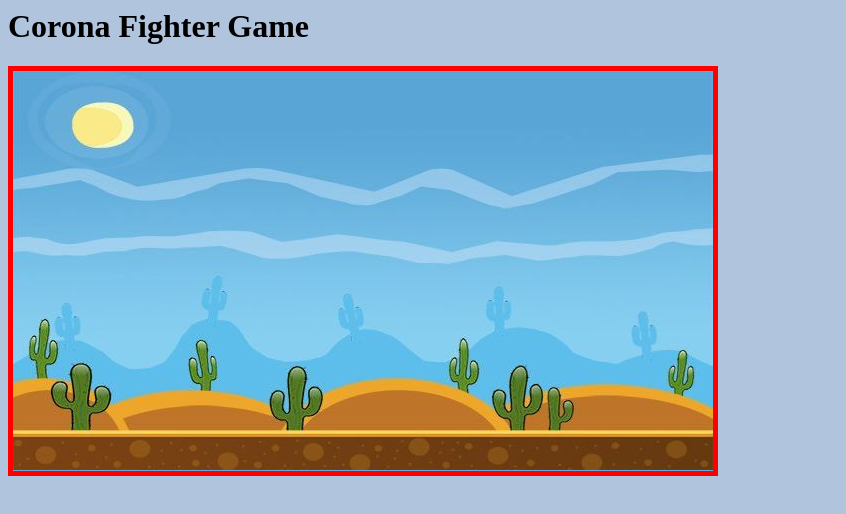
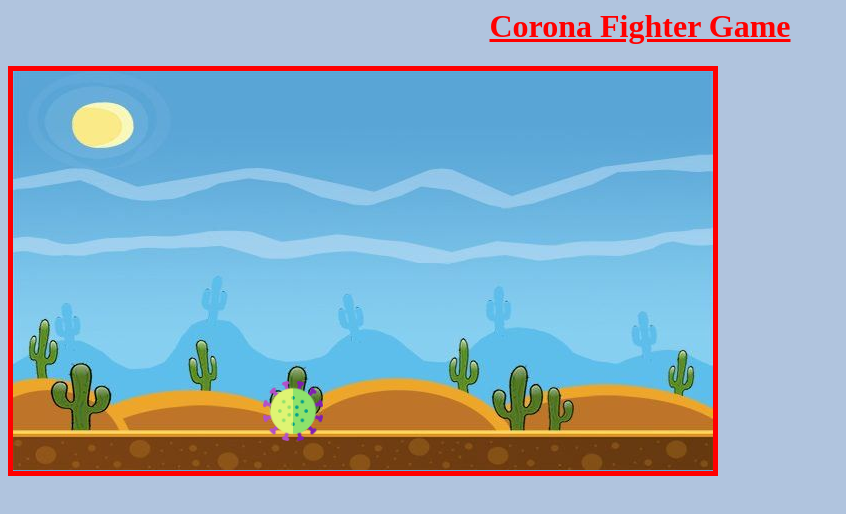
Before and after one commit to devagarwal1803/Corona-Runner, a plain HTML site: page index.html in a window 1280 px wide. Shown: the whole page, without its empty margins (0-846 px from the left). Drawn offline with Linux system fonts and the light colour scheme.

Commit message:
Virus oscillating
Virus is roaming here and there

```diff
--- a/game.js
+++ b/game.js
@@ -1,2 +1,67 @@
-canvas = document.getElementById("canvas1")
-console.log(canvas)
+function load_images(){
+    virus_image = new Image;
+    virus_image.src = "Assets/v1.png"
+}
+
+
+function init(){
+    // Getting canvas tag
+    canvas = document.getElementById("canvas1")
+
+
+    // Changing height and with using js
+    height = 400
+    width = 700
+    canvas.width = width
+    canvas.height = height
+
+
+    // trying to work with canvas
+    pen = canvas.getContext('2d')
+    console.log(pen)
+
+    // JSON objects
+    bird = {
+        x: 250,
+        y: 50,
+        w: 60,
+        h: 60,
+        speed: 20
+    }
+}
+
+// Game Loop
+function draw(){
+    //Clear old screen
+    pen.clearRect(0, 0, height, width)
+
+    // Drawing a bird on screen
+    pen.fillStyle = "red";
+    // pen.fillRect(bird.x , bird.y , bird.w , bird.h);
+    pen.drawImage(virus_image, bird.x , bird.y , bird.w , bird.h);
+
+}
+
+function update(){
+    bird.y += bird.speed;
+
+    if(bird.y>(height-bird.h) || bird.y<0)
+        bird.speed *=-1;
+
+    console.log(bird.y)
+}
+
+function gameloop(){
+    console.log("In game loop")
+    draw();
+    update();
+}
+
+// Loading images befor start of game
+load_images()
+
+//Start of game
+init();
+
+//Repeated call gameloop after sine interval
+setInterval(gameloop, 100)
--- a/index.html
+++ b/index.html
@@ -6,12 +6,10 @@
     <link rel="stylesheet" href="style.css">
 
     <body>
-        <h1>Corona Fighter Game</h1>
+        <h1> <u color="black">Corona Fighter Game </u> </h1>
 
-        <canvas id="canvas1">
-
-            <script src="game.js"></script>
-        </canvas>
+        <canvas id="canvas1"></canvas>
+        <script src="game.js"></script>
 
 
     </body>
--- a/style.css
+++ b/style.css
@@ -1,10 +1,13 @@
 body{
     background-color: lightsteelblue;
+}
+
+h1{
+    color: red;
+    text-align: center;
 }
 
 #canvas1{
     background-image: url("./Assets/back.jpeg");
     border: 5px solid red;
-    width: 700px;
-    height: 400px;
 }
```
